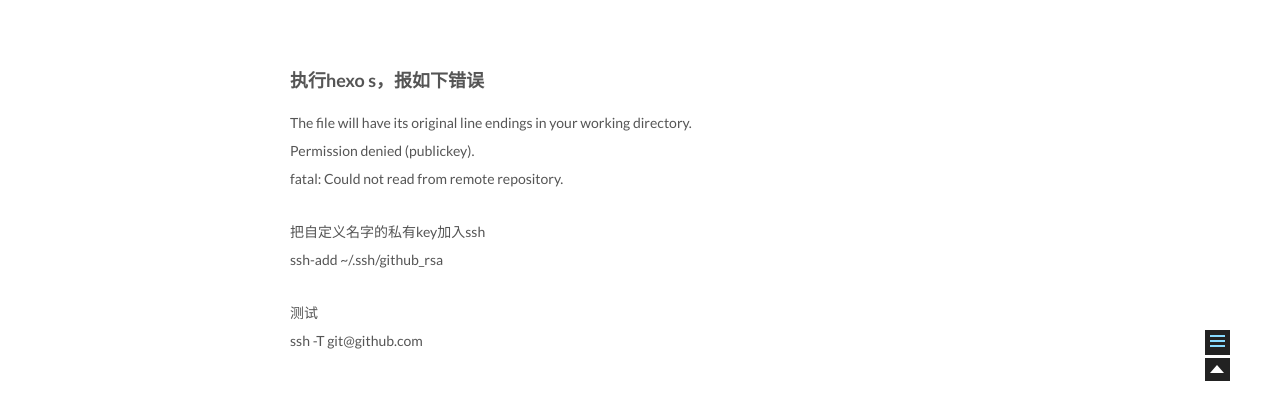
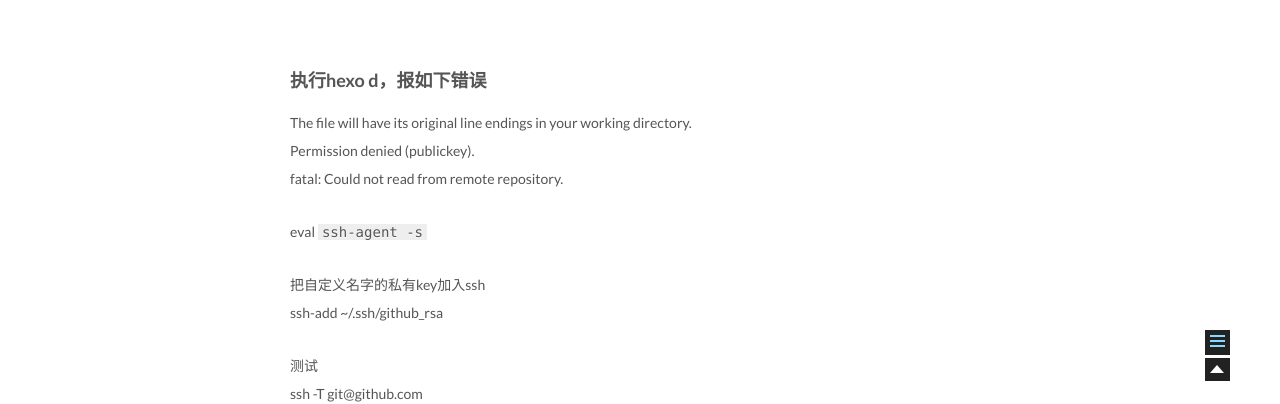
Before and after one commit to chuge/chuge.github.com, a plain HTML site: page 2016/02/22/hexo-使用问题/index.html in a window 1280 px wide. Shown: the part 400-804 px from the top of the page. Drawn offline with Linux system fonts and the light colour scheme.

Commit message:
Site updated: 2016-03-02 11:21:21

```diff
--- a/2016/02/22/hexo-使用问题/index.html
+++ b/2016/02/22/hexo-使用问题/index.html
@@ -57,19 +57,22 @@
 
 
 
-<meta name="description" content="执行hexo s，报如下错误The file will have its original line endings in your working directory.Permission denied (publickey).fatal: Could not read from remote repository.
-把自定义名字的私有key加入sshssh-add ~/.ssh/github_">
+<meta name="description" content="执行hexo d，报如下错误The file will have its original line endings in your working directory.Permission denied (publickey).fatal: Could not read from remote repository.
+eval ssh-agent -s
+把自定义名字的私有key加入sshssh-">
 <meta property="og:type" content="article">
 <meta property="og:title" content="hexo 使用问题">
 <meta property="og:url" content="http://yoursite.com/2016/02/22/hexo-使用问题/index.html">
 <meta property="og:site_name" content="Hexo">
-<meta property="og:description" content="执行hexo s，报如下错误The file will have its original line endings in your working directory.Permission denied (publickey).fatal: Could not read from remote repository.
-把自定义名字的私有key加入sshssh-add ~/.ssh/github_">
-<meta property="og:updated_time" content="2016-02-22T03:29:28.984Z">
+<meta property="og:description" content="执行hexo d，报如下错误The file will have its original line endings in your working directory.Permission denied (publickey).fatal: Could not read from remote repository.
+eval ssh-agent -s
+把自定义名字的私有key加入sshssh-">
+<meta property="og:updated_time" content="2016-03-02T03:20:44.537Z">
 <meta name="twitter:card" content="summary">
 <meta name="twitter:title" content="hexo 使用问题">
-<meta name="twitter:description" content="执行hexo s，报如下错误The file will have its original line endings in your working directory.Permission denied (publickey).fatal: Could not read from remote repository.
-把自定义名字的私有key加入sshssh-add ~/.ssh/github_">
+<meta name="twitter:description" content="执行hexo d，报如下错误The file will have its original line endings in your working directory.Permission denied (publickey).fatal: Could not read from remote repository.
+eval ssh-agent -s
+把自定义名字的私有key加入sshssh-">
 
 
 
@@ -245,7 +248,8 @@
 
 
 
-        <h3 id="执行hexo-s，报如下错误"><a href="#执行hexo-s，报如下错误" class="headerlink" title="执行hexo s，报如下错误"></a>执行hexo s，报如下错误</h3><p>The file will have its original line endings in your working directory.<br>Permission denied (publickey).<br>fatal: Could not read from remote repository.</p>
+        <h3 id="执行hexo-d，报如下错误"><a href="#执行hexo-d，报如下错误" class="headerlink" title="执行hexo d，报如下错误"></a>执行hexo d，报如下错误</h3><p>The file will have its original line endings in your working directory.<br>Permission denied (publickey).<br>fatal: Could not read from remote repository.</p>
+<p>eval <code>ssh-agent -s</code></p>
 <p>把自定义名字的私有key加入ssh<br>ssh-add ~/.ssh/github_rsa</p>
 <p>测试<br>ssh -T git@github.com</p>
 
@@ -369,7 +373,7 @@
 
 
 
-              <div class="post-toc-content"><ol class="nav"><li class="nav-item nav-level-3"><a class="nav-link" href="#执行hexo-s，报如下错误"><span class="nav-number">1.</span> <span class="nav-text">执行hexo s，报如下错误</span></a></li></ol></div>
+              <div class="post-toc-content"><ol class="nav"><li class="nav-item nav-level-3"><a class="nav-link" href="#执行hexo-d，报如下错误"><span class="nav-number">1.</span> <span class="nav-text">执行hexo d，报如下错误</span></a></li></ol></div>
 
           </div>
           <div class="post-toc-indicator-bottom post-toc-indicator">
--- a/css/main.css
+++ b/css/main.css
@@ -1528,7 +1528,7 @@ pre .javascript .function {
   width: 4px;
   height: 4px;
   border-radius: 50%;
-  background: #ffff4a;
+  background: #fff2ff;
 }
 .sidebar-nav {
   margin: 0 0 20px;
```
Also changed, not shown: index.html (+2 -10 lines).
